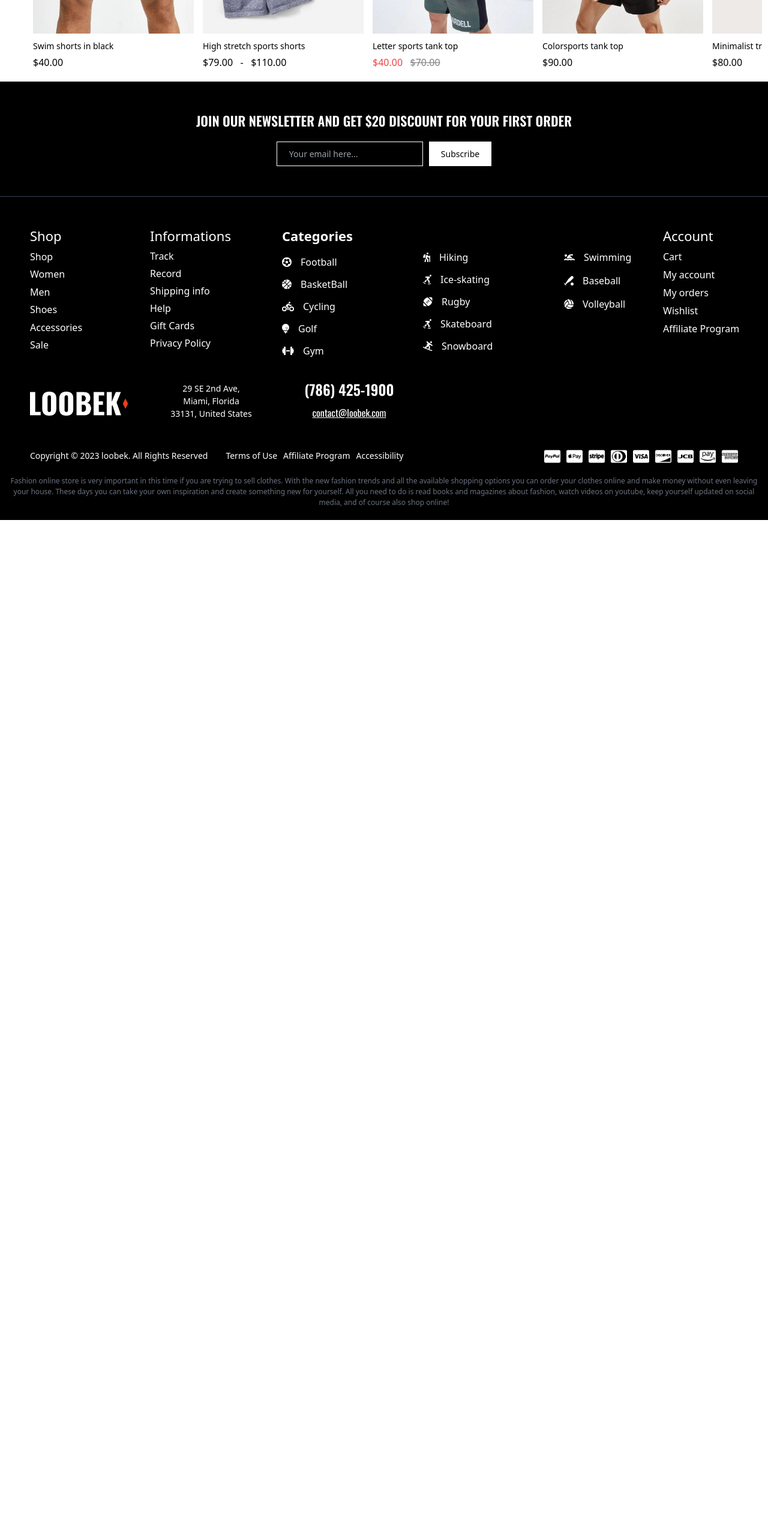
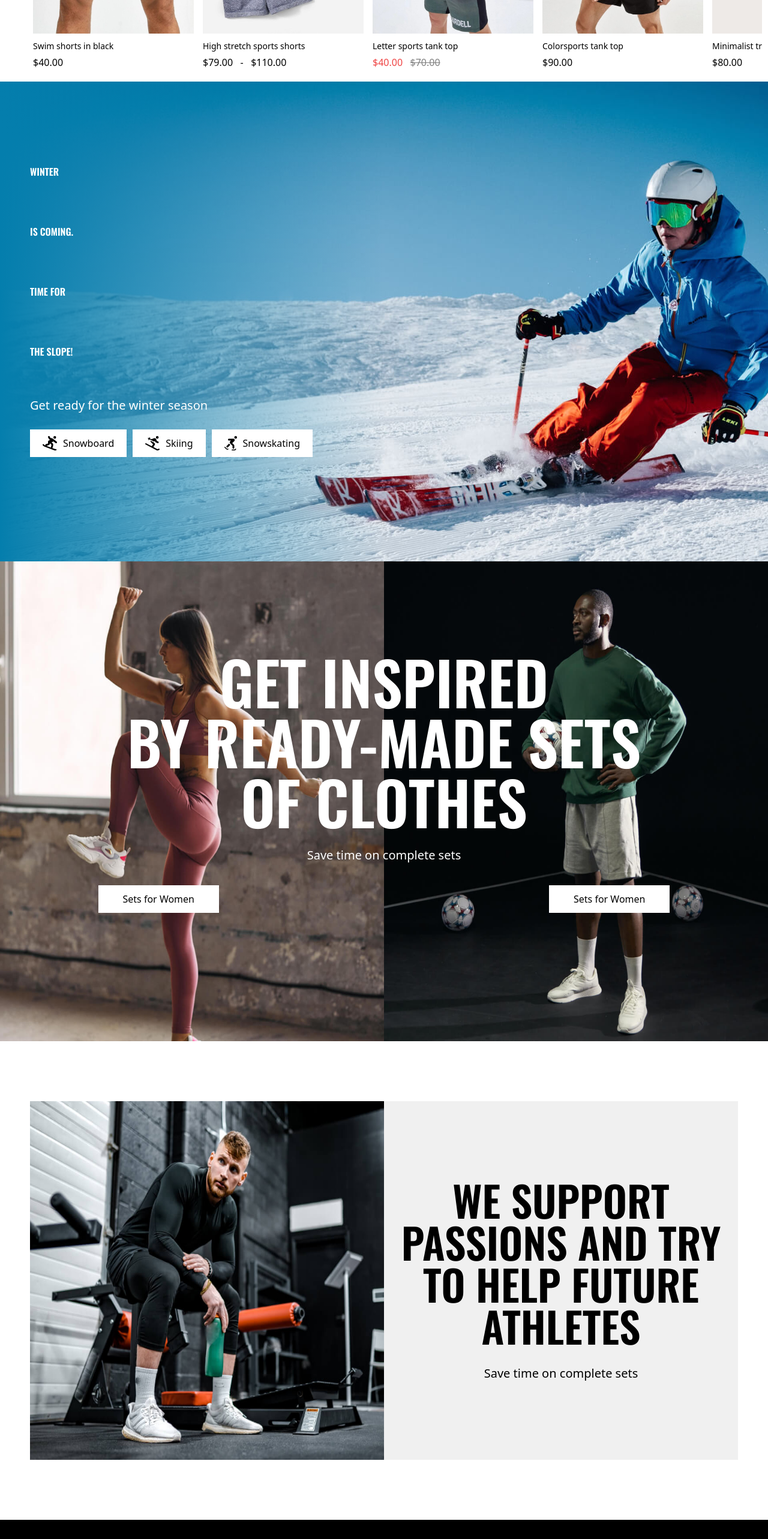
Before and after one commit to Himanshu00100/ProjectL, a React (Create React App) app: page / in a window 1280 px wide. Shown: the part 1920-4486 px from the top of the page at 60% size. Before the commit the page ends 2787 px from the top, so only its background shows below. Built offline with nearby package versions, Linux system fonts and the light colour scheme.

Commit message:
hero sections added

```diff
--- a/src/Components/Main/Main.js
+++ b/src/Components/Main/Main.js
@@ -27,7 +27,7 @@ import product3 from "../Assets/leatest products/p3.jpg"
 import product4 from "../Assets/leatest products/p4.jpg"
 import product5 from "../Assets/leatest products/p5.jpg"
 import { faChartBar, faHeart } from '@fortawesome/free-regular-svg-icons'
-import { faChevronLeft, faChevronRight, faMagnifyingGlass } from '@fortawesome/free-solid-svg-icons'
+import { faChevronLeft, faChevronRight, faMagnifyingGlass, faPersonSkating, faPersonSkiing, faPersonSnowboarding } from '@fortawesome/free-solid-svg-icons'
 
 // best seller images from here
 
@@ -45,11 +45,18 @@ import saleproduct3 from "../Assets/onsale products/p3.jpg"
 import saleproduct4 from "../Assets/onsale products/p4.jpg"
 import saleproduct5 from "../Assets/onsale products/p5.jpg"
 
+// hero 3 image from here
+
+import hero3 from "../Assets/hero 3/hero3.jpg"
+
+// hero 4 image
+import hero4 from "../Assets/hero 4/hero4.jpg"
+
 const Main = () => {
 
-//  active tabs and its sections from here
+  //  active tabs and its sections from here
 
-// tabs
+  // tabs
   const [tab1, settab1] = useState("activetab")
   const [tab2, settab2] = useState("")
   const [tab3, settab3] = useState("")
@@ -80,7 +87,7 @@ const Main = () => {
     setonsale("inactivesection")
 
   }
-//  tab 3
+  //  tab 3
   const tab3active = () => {
     settab1("")
     settab2("")
@@ -229,7 +236,7 @@ const Main = () => {
 
             {/* new arrival products section from here */}
 
-            <div className={' flex flex-col gap-y-[15px] 2xl:gap-y-[0px] phone:flex-row 2xl:flex-row  items-center z-0   w-full h-auto 2xl:h-[411.250px] phone:overflow-y-hidden  phone:overflow-x-scroll 2xl:overflow-x-hidden bg-white phone:gap-x-[15px]   2xl:gap-x-[20px] relative productsection transition-all duration-500  '+ newarrival}>
+            <div className={' flex flex-col gap-y-[15px] 2xl:gap-y-[0px] phone:flex-row 2xl:flex-row  items-center z-0   w-full h-auto 2xl:h-[411.250px] phone:overflow-y-hidden  phone:overflow-x-scroll 2xl:overflow-x-hidden bg-white phone:gap-x-[15px]   2xl:gap-x-[20px] relative productsection transition-all duration-500  ' + newarrival}>
 
               {/* left arrow */}
 
@@ -743,6 +750,71 @@ const Main = () => {
         {/* new arrival section ends here */}
 
 
+        {/* hero 2 section starts from here */}
+
+        <div className='hero2 w-screen h-[800px] bg-white  relative '>
+          <div className='overlay absolute w-full h-full bg-gradient-to-r from-[#047EAD]  to-transparent to-50%'>
+            <div className='absolute left-[50px] top-[100px] flex flex-col gap-y-[25px]'>
+              <h2 className='2xl:text-[100px] leading-[100px] font-oswald font-[600] text-white text-start'>WINTER <br /> IS COMING. <br /> TIME FOR <br /> THE SLOPE!</h2>
+              <p className='text-[20px] text-white font-[400] text-start'>Get ready for the winter season</p>
+              <div className='flex gap-x-[10px]'>
+                <a href='#' className=' bg-white flex justify-center items-center gap-x-[10px] px-[20px] py-[10px] border-[1px] border-white hover:bg-transparent hover:text-white duration-300'>
+                  <FontAwesomeIcon icon={faPersonSnowboarding} className='text-[24px]' />
+                  <p className='text-[16px] font-[500] '>Snowboard</p>
+                </a>
+
+                <a href='#' className=' bg-white flex justify-center items-center gap-x-[10px] px-[20px] py-[10px] border-[1px] border-white hover:bg-transparent hover:text-white duration-300'>
+                  <FontAwesomeIcon icon={faPersonSkiing} className='text-[24px]' />
+                  <p className='text-[16px] font-[500] '>Skiing</p>
+                </a>
+
+                <a href='#' className=' bg-white flex justify-center items-center gap-x-[10px] px-[20px] py-[10px] border-[1px] border-white hover:bg-transparent hover:text-white duration-300'>
+                  <FontAwesomeIcon icon={faPersonSkating} className='text-[24px]' />
+                  <p className='text-[16px] font-[500] '>Snowskating</p>
+                </a>
+              </div>
+            </div>
+          </div>
+
+        </div>
+
+        {/* hero 2 section ends here */}
+
+        {/* hero 3 section starts from here */}
+        <div className=' hero3 w-screen h-[800px] mb-[100px] bg-green-500 flex flex-col relative'>
+          <img src={hero3} alt='hero 3 bg' className='h-full' />
+          <div className='absolute w-full h-full  flex justify-center '>
+            <div className=' absolute top-[150px] flex flex-col gap-y-[25px]'>
+              <h2 className='text-[100px] leading-[100px] text-white font-oswald font-[600] text-center'>GET INSPIRED <br /> BY READY-MADE SETS <br /> OF CLOTHES</h2>
+              <p className='text-white text-[20px] font-[400]'>Save time on complete sets</p>
+              <div className='flex gap-x-[550px] mt-[10px] justify-center'>
+                <a href='#' className='bg-white border-[1px] border-white px-[40px] py-[10px] text-[16px] leading-[24px] font-[500] hover:bg-transparent hover:text-white duration-300' >Sets for Women</a>
+                <a href='#' className=' bg-white border-[1px] border-white px-[40px] py-[10px] text-[16px] leading-[24px] font-[500] hover:bg-transparent hover:text-white duration-300' >Sets for Women</a>
+              </div>
+            </div>
+          </div>
+
+        </div>
+
+        {/* hero 3 section ends here */}
+
+        {/* hero 4 section starts from here */}
+
+        <div className='w-screen h-[598.650px] bg-white mb-[100px] flex px-[50px]'>
+          <div className='w-[50%] h-full bg-white flex justify-center items-center overflow-hidden'>
+            <img src={hero4} alt='' className='h-full scale-[1.1]' />
+          </div>
+          <div className='w-[50%] h-full bg-[#f0f0f0] flex justify-center items-center '>
+            <div className='w-full h-full flex justify-center items-center bg-transparent text-black gap-y-[30px] flex-col'>
+              <h2 className='text-[70px] leading-[70px] font-[600] font-oswald text-center'>WE SUPPORT <br/>PASSIONS AND TRY <br/>TO HELP FUTURE <br/>ATHLETES</h2>
+              <p className=' text-[20px] font-[400]'>Save time on complete sets</p>
+            </div>
+          </div>
+        </div>
+
+        {/* hero 4 section ends here */}
+
+
       </main></>
   )
 }
--- a/src/Components/Main/main.css
+++ b/src/Components/Main/main.css
@@ -54,3 +54,20 @@
     opacity:0;
     /* transition:all 500ms; */
 }
+
+/* hero 2 section from here */
+
+.hero2{
+    background-image: url("../Assets/hero 2/hero2.jpg");
+    background-repeat: no-repeat;
+    background-attachment: fixed;
+    background-position:-135px -50px;
+}
+
+/* hero 3 section from here */
+
+/* .hero3{
+    background-image:url("../Assets/hero 3/hero3.jpg");
+    background-repeat:no-repeat;
+    background-position:center;
+} */
```
Also changed, not shown: src/Components/Assets/hero 3/hero3.jpg (added), src/Components/Assets/hero 4/hero4.jpg (added).
